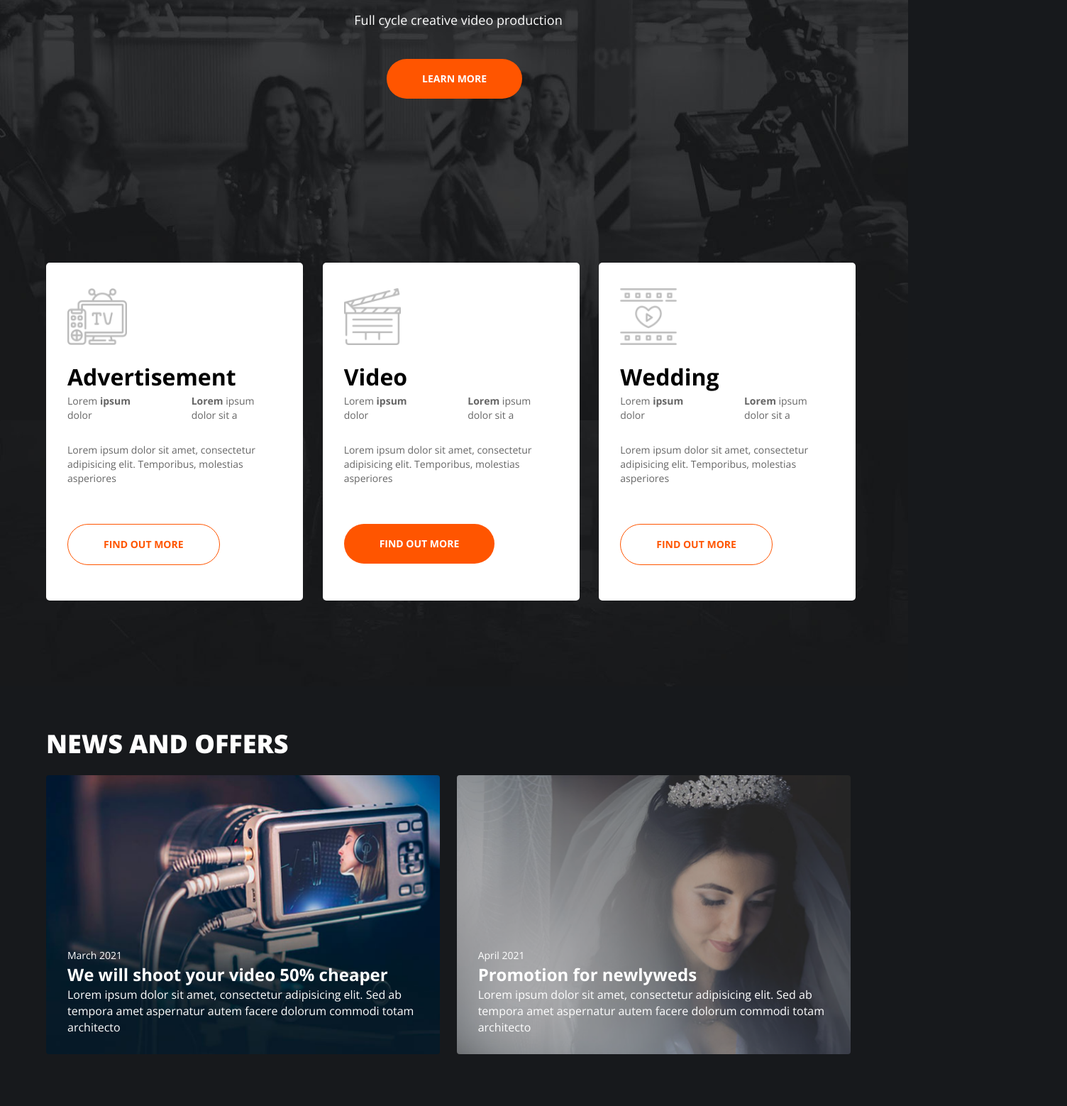
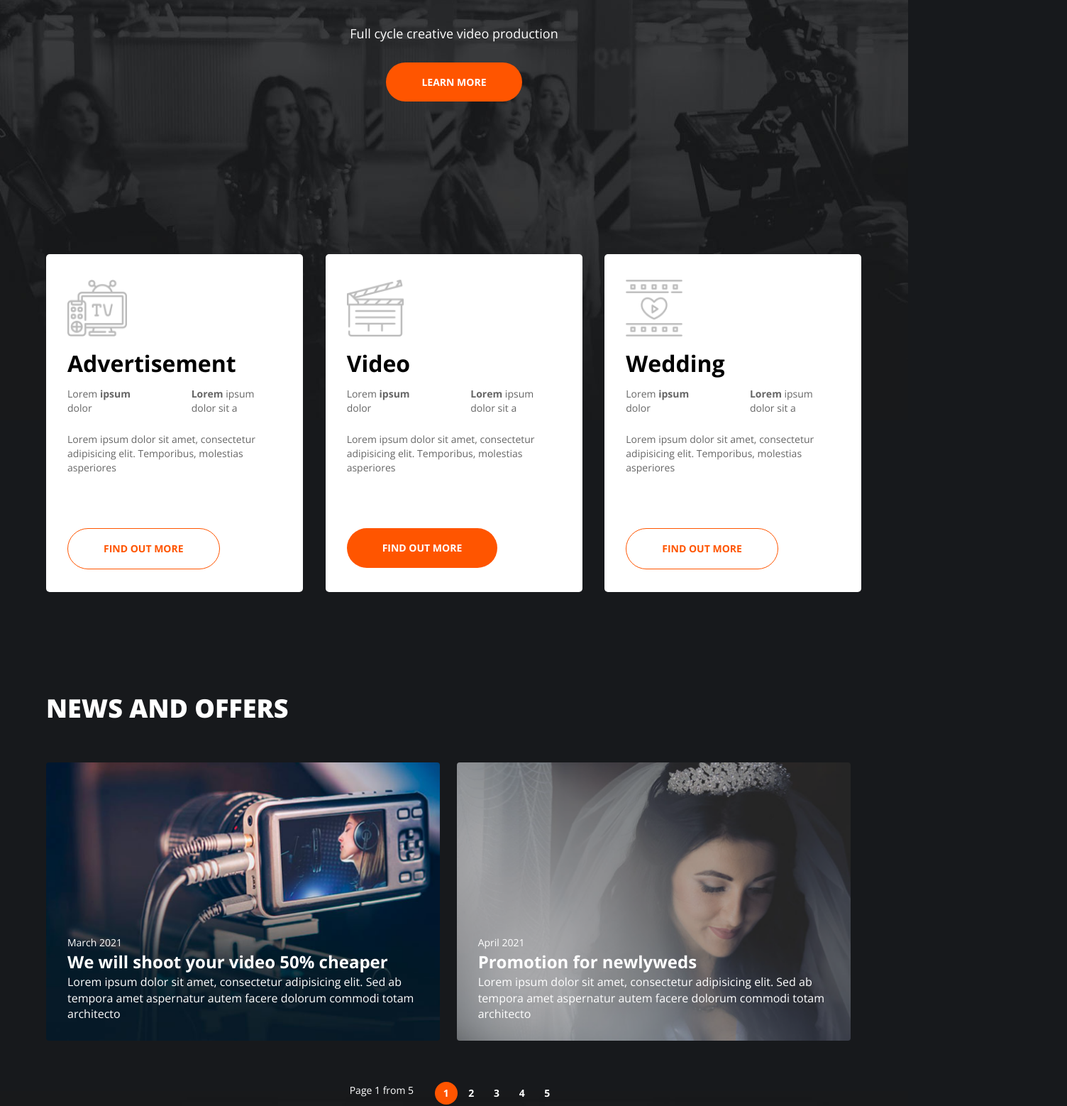
Before and after one commit to mariiaCherniadieva/week2, a plain HTML site: page index.html in a window 1280 px wide. Shown: the part 462-2020 px from the top of the page at 71% size, 1504 px wide, since content can reach past the window. Drawn offline with nearby package versions, Linux system fonts and the light colour scheme.

Commit message:
Code Correction

```diff
--- a/index.html
+++ b/index.html
@@ -182,11 +182,11 @@
 
 
                     <ul class="paginator__list">
-                        <li class="paginator__item pager__item--active"><a href="#" class="pager__link"></a>1</li>
-                        <li class="paginator__item"><a href="#" class="pager__link"></a>2</li>
-                        <li class="paginator__item"><a href="#" class="pager__link"></a>3</li>
-                        <li class="paginator__item"><a href="#" class="pager__link"></a>4</li>
-                        <li class="paginator__item"><a href="#" class="pager__link"></a>5</li>
+                        <li class="paginator__item pager__item--active"><a href="#" class="pager__link">1</a></li>
+                        <li class="paginator__item"><a href="#" class="pager__link">2</a></li>
+                        <li class="paginator__item"><a href="#" class="pager__link">3</a></li>
+                        <li class="paginator__item"><a href="#" class="pager__link">4</a></li>
+                        <li class="paginator__item"><a href="#" class="pager__link">5</a></li>
                     </ul>
 
 
@@ -215,7 +215,7 @@
             </div>
         </article>
 
-        <hr>
+
 
 
 
--- a/src/style.css
+++ b/src/style.css
@@ -45,7 +45,7 @@ p {
 .header {
     height: 120px;
     position: relative;
-    margin-bottom: 150px;
+    margin-bottom: 162px;
 }
 
 .logo {
@@ -114,39 +114,30 @@ p {
 }*/
 
 .hello-content {
-    width: 400px;
+    text-align: center;
+    margin-bottom: 233px;
 }
 
+
+
 .hello__title {
-    position: absolute;
     font-size: 72px;
     width: 776px;
     height: 197px;
-    left: 200px;
-    top: 280px;
     font-weight: bold;
     line-height: 1.2;
-    margin-bottom: 18px;
+    margin: 0 auto 18px;
     text-transform: uppercase;
     text-align: center;
 }
 
 .hello__subtitle {
-    position: absolute;
     font-size: 18px;
-    width: 392px;
-    height: 20px;
-    left: 385px;
-    top: 478px;
     margin-bottom: 45px;
     text-align: center;
 }
 
-.hello__btn {
-    position: absolute;
-    top: 545px;
-    left: 480px;
-}
+.hello__btn {}
 
 .button--color--dark {
     background: #ff5500;
@@ -162,10 +153,7 @@ p {
 }
 
 .plans {
-    position: relative;
     margin-bottom: 138px;
-
-    top: 562px;
 }
 
 .plans__item {
@@ -175,7 +163,7 @@ p {
     background: #ffffff;
     border-radius: 5px;
     display: inline-block;
-    margin-right: 24px;
+    margin-right: 28px;
     vertical-align: middle;
 }
 
@@ -184,9 +172,8 @@ p {
 }
 
 .plans__icon {
-    position: absolute;
     min-height: 80px;
-    margin-bottom: 35px;
+    margin-bottom: 10px;
 }
 
 .plans__content {
@@ -195,18 +182,13 @@ p {
 }
 
 .plans__title {
-    position: absolute;
     font-weight: bold;
     font-size: 32px;
-    margin-bottom: 30px;
+    margin-bottom: 10px;
 
-    top: 138px;
 }
 
-.plan__features {
-    position: absolute;
-    top: 185px;
-}
+.plan__features {}
 
 .plans__feature {
     display: inline-block;
@@ -222,11 +204,9 @@ p {
 }
 
 .plans__descriptions {
-    position: absolute;
     color: #666666;
-    top: 254px;
     width: 306px;
-    height: 66px;
+    margin-bottom: 75px;
 }
 
 .plan__description {
@@ -236,10 +216,7 @@ p {
 }
 
 .plans__button-wrapper {
-    text-align: center;
-    position: absolute;
     text-transform: uppercase;
-    top: 368px;
 }
 
 .plans__button {
@@ -260,23 +237,30 @@ p {
     background: #ff5500;
 }
 
+.news-and-offers {
+    margin-bottom: 145px;
+}
+
 .news-and-offers__header {
-    position: absolute;
-    top: 600px;
     font-weight: 800;
     font-size: 36px;
     text-transform: uppercase;
+    margin-bottom: 50px;
 }
+
+.news-and-offers__list {
+    margin-bottom: 58px;
+}
+
 
 .news-and-offers__item {
     width: 555px;
     display: inline-block;
     vertical-align: top;
-    position: relative;
-    top: 670px;
     border-radius: 4px;
     overflow: hidden;
     margin-right: 20px;
+    position: relative;
 }
 
 .news-and-offers__item:last-child {
@@ -308,24 +292,19 @@ p {
 }
 
 .paginator {
-    position: absolute;
     text-align: center;
-    width: 375px;
-    height: 54px;
 }
 
 .paginator__display,
 .paginator__list {
-    position: relative;
-    top: 680px;
-    left: 455px;
+
     display: inline-block;
     vertical-align: bottom;
-    margin-top: 55px;
 }
 
 .paginator__display {
     margin-right: 26px;
+    margin-bottom: 10px;
 }
 
 .paginator__item {
@@ -334,14 +313,13 @@ p {
 }
 
 .pager__link {
-    position: relative;
-    top: 22px;
     display: block;
     width: 32px;
     height: 32px;
     border-radius: 50%;
     text-decoration: none;
     font-weight: bold;
+    line-height: 32px;
 }
 
 .pager__item--active .pager__link {
@@ -352,10 +330,13 @@ p {
     background: #ff5500;
 }
 
-.about {
-    position: absolute;
-    top: 900px;
+
+
+.article {
+    margin-bottom: 53px;
 }
+
+.about {}
 
 .about:before {
     content: "";
@@ -364,6 +345,8 @@ p {
     height: 502px;
     background: url("../images/cameraman.png") center center/ cover no-repeat;
 }
+
+
 
 .article__description {
     margin-left: 345px;
@@ -423,8 +406,8 @@ hr {
 
 .footer {
     height: 152px;
-    position: relative;
-    top: 1600px;
+    border-top: 1px solid rgba(255, 255, 255, .1);
+    ;
 }
 
 .footer__logo {
```
